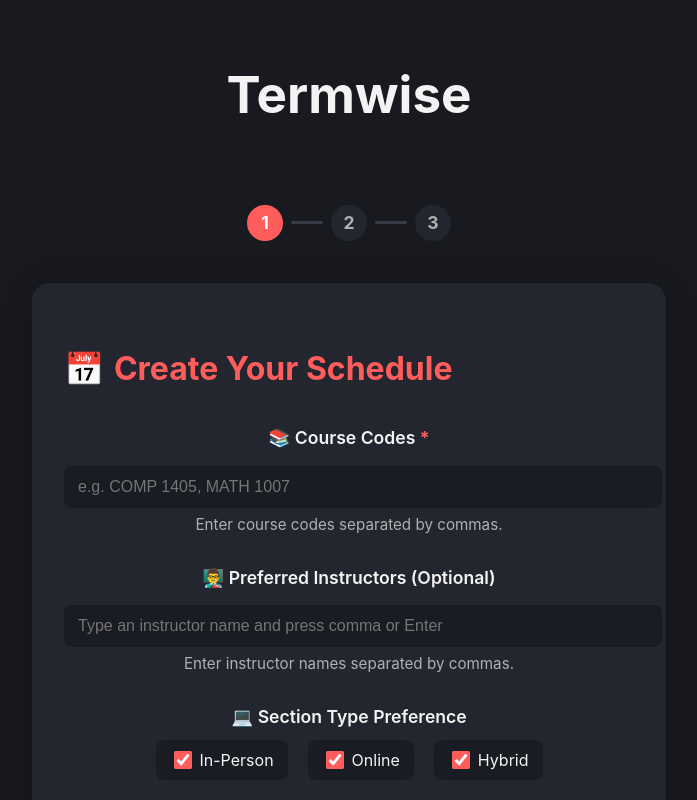
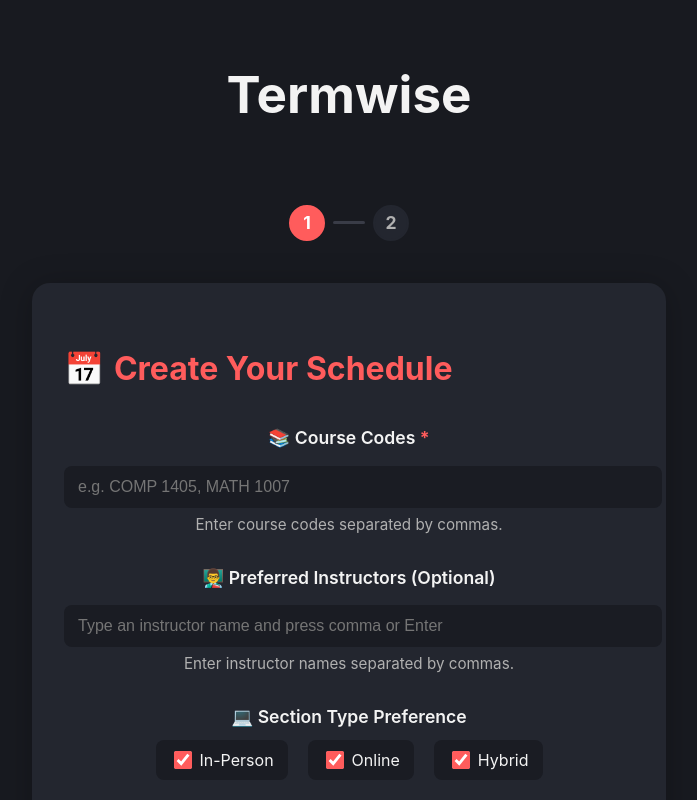
Before and after one commit to Rubber-Ducky-Development/ai-course-scheduler, a React (Vite) app in the folder frontend/: page / in a window 1280 px wide. Shown: the top 800 px of the page, without its empty margins (291-988 px from the left). Built offline with nearby package versions, Linux system fonts and the light colour scheme.

Commit message:
Removed the third step

```diff
--- a/frontend/src/components/CourseForm.jsx
+++ b/frontend/src/components/CourseForm.jsx
@@ -6,8 +6,6 @@ const StepIndicator = ({ step }) => (
     <div className={`step${step === 1 ? " active" : ""}`}>1</div>
     <div className="step-line" />
     <div className={`step${step === 2 ? " active" : ""}`}>2</div>
-    <div className="step-line" />
-    <div className={`step${step === 3 ? " active" : ""}`}>3</div>
   </div>
 );
 
```
